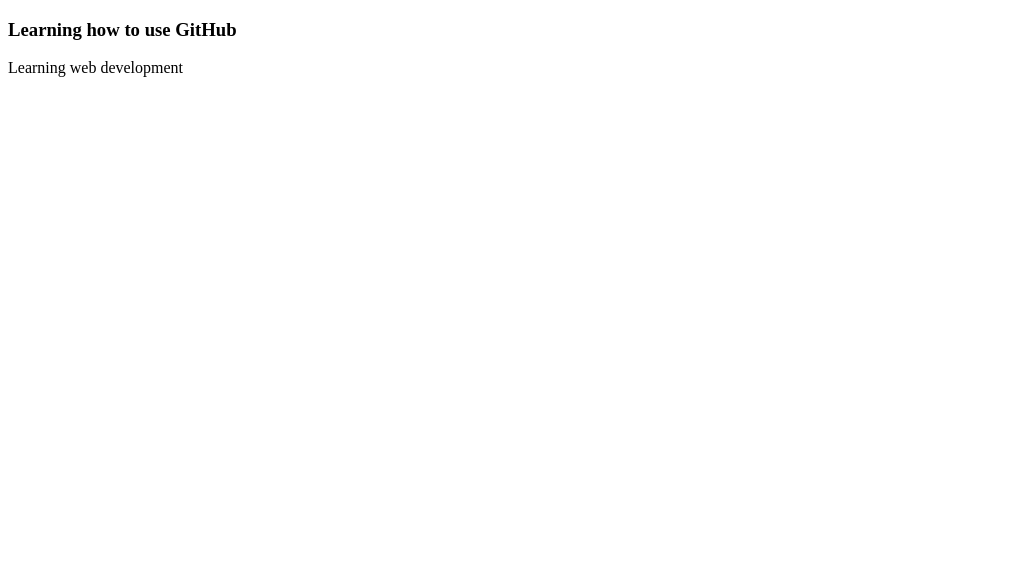
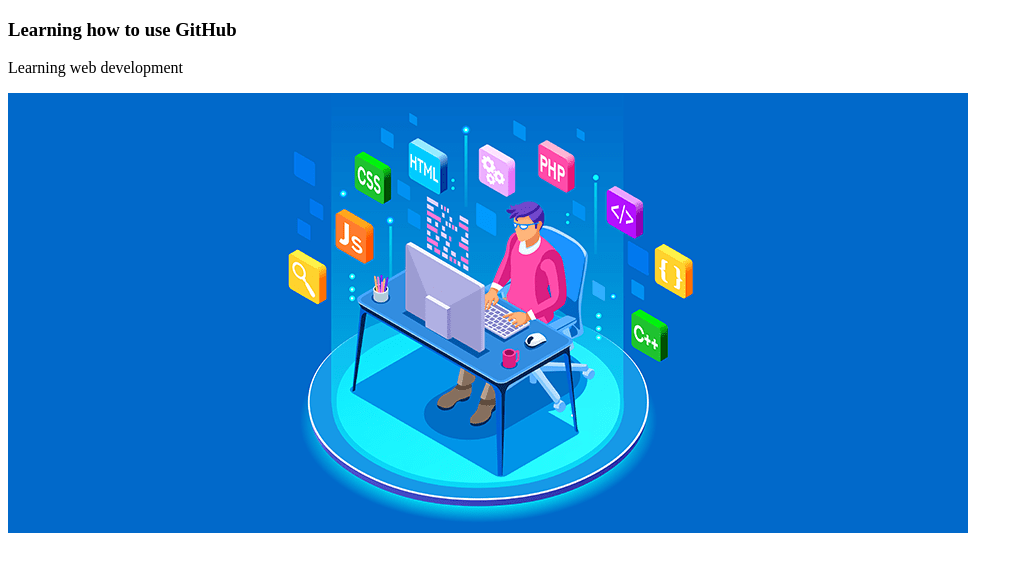
Before and after one commit to Shahriar-Shafi/my-first-website, a plain HTML site: page index.html in a window 1280 px wide. Shown: the whole page, without its empty margins (0-1023 px from the left). Drawn offline with Linux system fonts and the light colour scheme.

Commit message:
Addition of Image

```diff
--- a/index.html
+++ b/index.html
@@ -9,5 +9,6 @@
 <body>
     <h3>Learning how to use GitHub</h3>
     <p>Learning web development</p>
+    <img src="top11.png">
 </body>
 </html>
```
